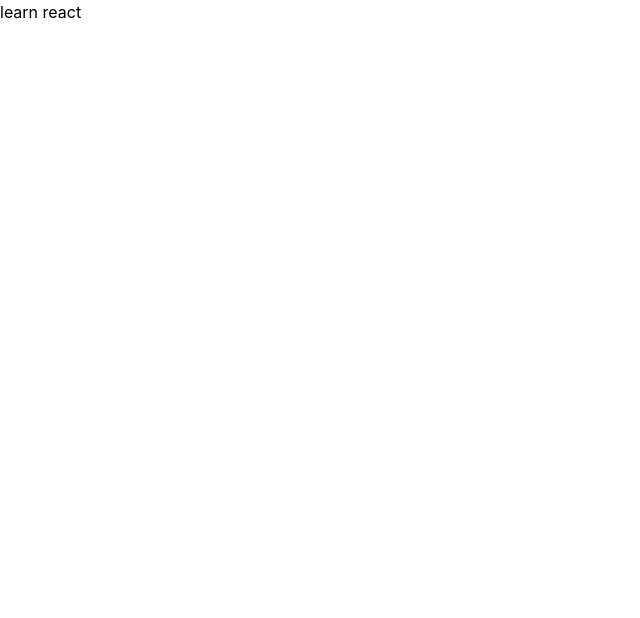
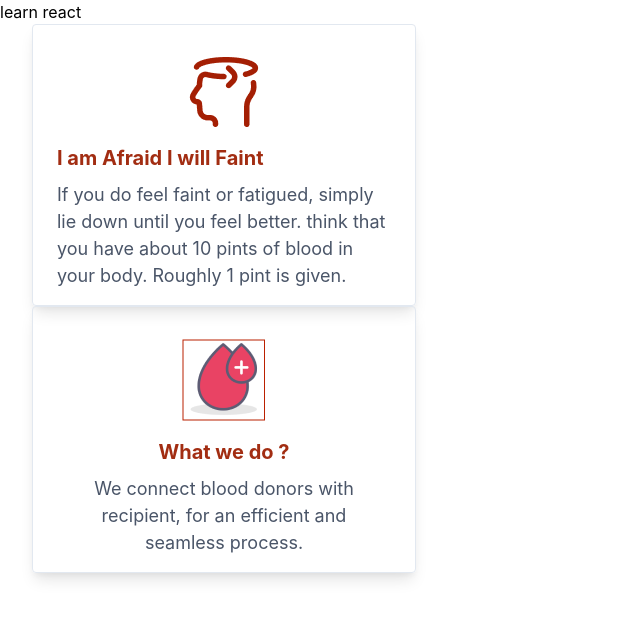
Before and after one commit to tech-chieftain/capstone-project-blood-donation, a React (Create React App) app: page / in a window 1280 px wide. Shown: the top 618 px of the page, without its empty margins (0-640 px from the left). Built offline with nearby package versions, Linux system fonts and the light colour scheme.

Commit message:
this for test components card close#13

```diff
--- a/src/index.js
+++ b/src/index.js
@@ -2,10 +2,14 @@
 import ReactDOM from 'react-dom';
 import './index.css';
 import App from './App';
+import CardMain from './Components/Cards/CardsMain';
+import CardUpoutUs from './Components/Cards/CardsAboutUs';
 
 ReactDOM.render(
   <React.StrictMode>
     <App />
+    <CardMain />
+    <CardUpoutUs />
   </React.StrictMode>,
   document.getElementById('root')
 );
```
